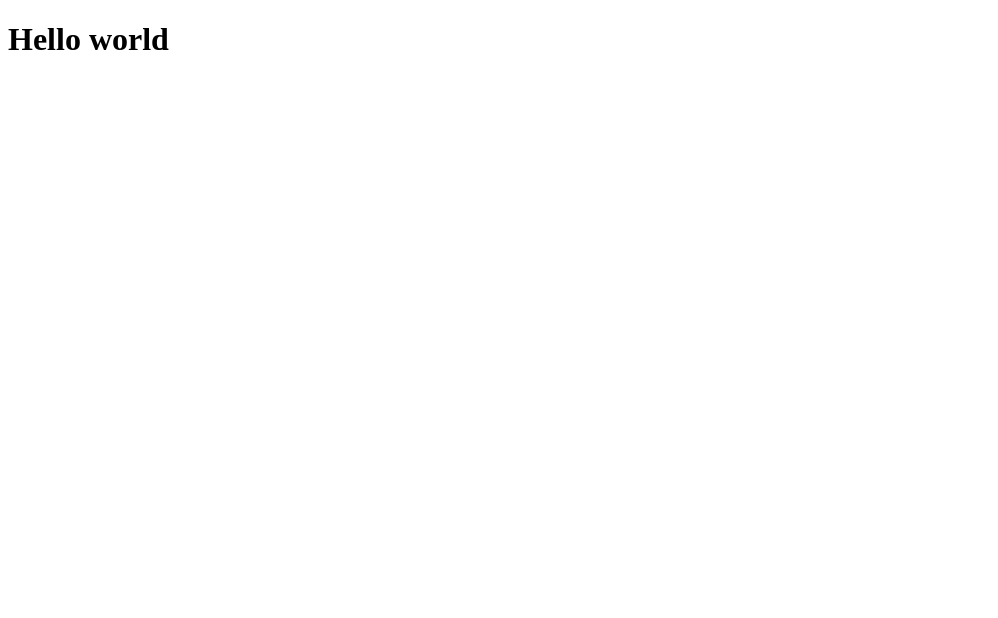
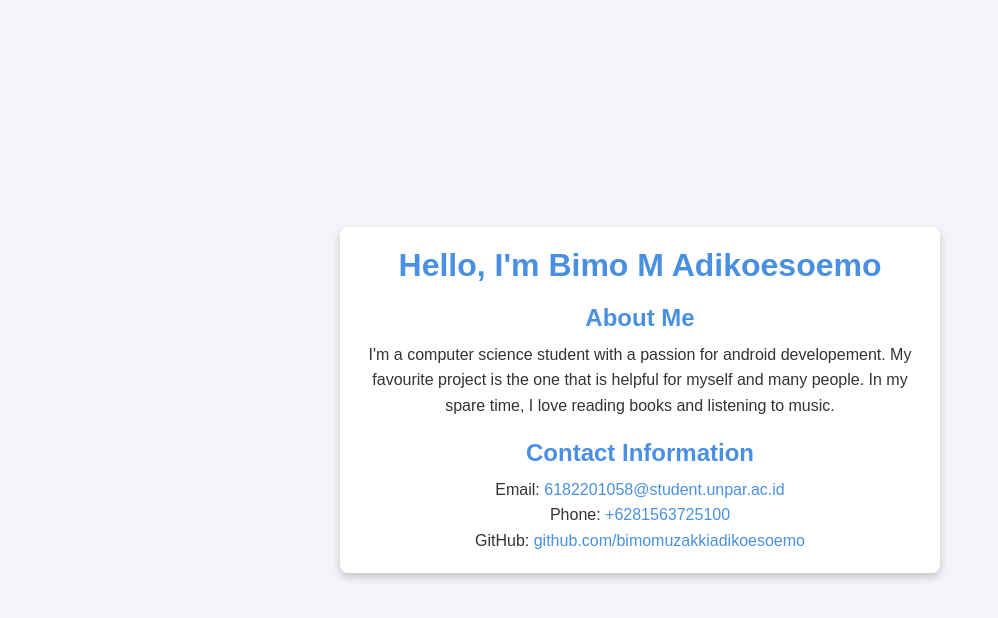
Before and after one commit to shawnjchandra/demoKelompok, a plain HTML site: page bimo.HTML in a window 1280 px wide. Shown: the whole page, without its empty margins (0-998 px from the left). Drawn offline with Linux system fonts and the light colour scheme.

Commit message:
edited bimo.html

```diff
--- a/bimo.HTML
+++ b/bimo.HTML
@@ -3,9 +3,93 @@
 <head>
     <meta charset="UTF-8">
     <meta name="viewport" content="width=device-width, initial-scale=1.0">
-    <title>Document</title>
+    <title>self introduction bimo</title>
+    <style>
+        /* styles.css */
+* {
+    margin: 0;
+    padding: 0;
+    box-sizing: border-box;
+    font-family: Arial, sans-serif;
+}
+
+body {
+    display: flex;
+    justify-content: center;
+    align-items: center;
+    min-height: 100vh;
+    background-color: #f4f4f9;
+    color: #333;
+}
+
+.container {
+    width: 90%;
+    max-width: 600px;
+    padding: 20px;
+    background-color: #fff;
+    border-radius: 8px;
+    box-shadow: 0 4px 8px rgba(0, 0, 0, 0.2);
+    text-align: center;
+}
+
+header {
+    margin-bottom: 20px;
+}
+
+h1 {
+    font-size: 2em;
+    color: #4a90e2;
+}
+
+.tagline {
+    font-size: 1.2em;
+    color: #666;
+}
+
+section {
+    margin-top: 20px;
+}
+
+h2 {
+    font-size: 1.5em;
+    margin-bottom: 10px;
+    color: #4a90e2;
+}
+
+p {
+    line-height: 1.6;
+}
+
+a {
+    color: #4a90e2;
+    text-decoration: none;
+}
+
+a:hover {
+    text-decoration: underline;
+}
+
+    </style>
 </head>
 <body>
-    <h1>Hello world</h1>
+    <div class="container">
+        <header>
+            <h1>Hello, I'm Bimo M Adikoesoemo</h1>
+
+        </header>
+
+        <section class="introduction">
+            <h2>About Me</h2>
+            <p>I'm a computer science student with a passion for android developement. My favourite project is the one that is helpful for myself and many people. In my spare time, I love reading books and listening to music.</p>
+        </section>
+
+        <section class="contact-info">
+            <h2>Contact Information</h2>
+            <p>Email: <a href="mailto:youremail@example.com">6182201058@student.unpar.ac.id</a></p>
+            <p>Phone: <a href="tel:+123456789">+6281563725100</a></p>
+
+            <p>GitHub: <a href="https://github.com/yourusername" target="_blank">github.com/bimomuzakkiadikoesoemo</a></p>
+        </section>
+    </div>
 </body>
 </html>
```
